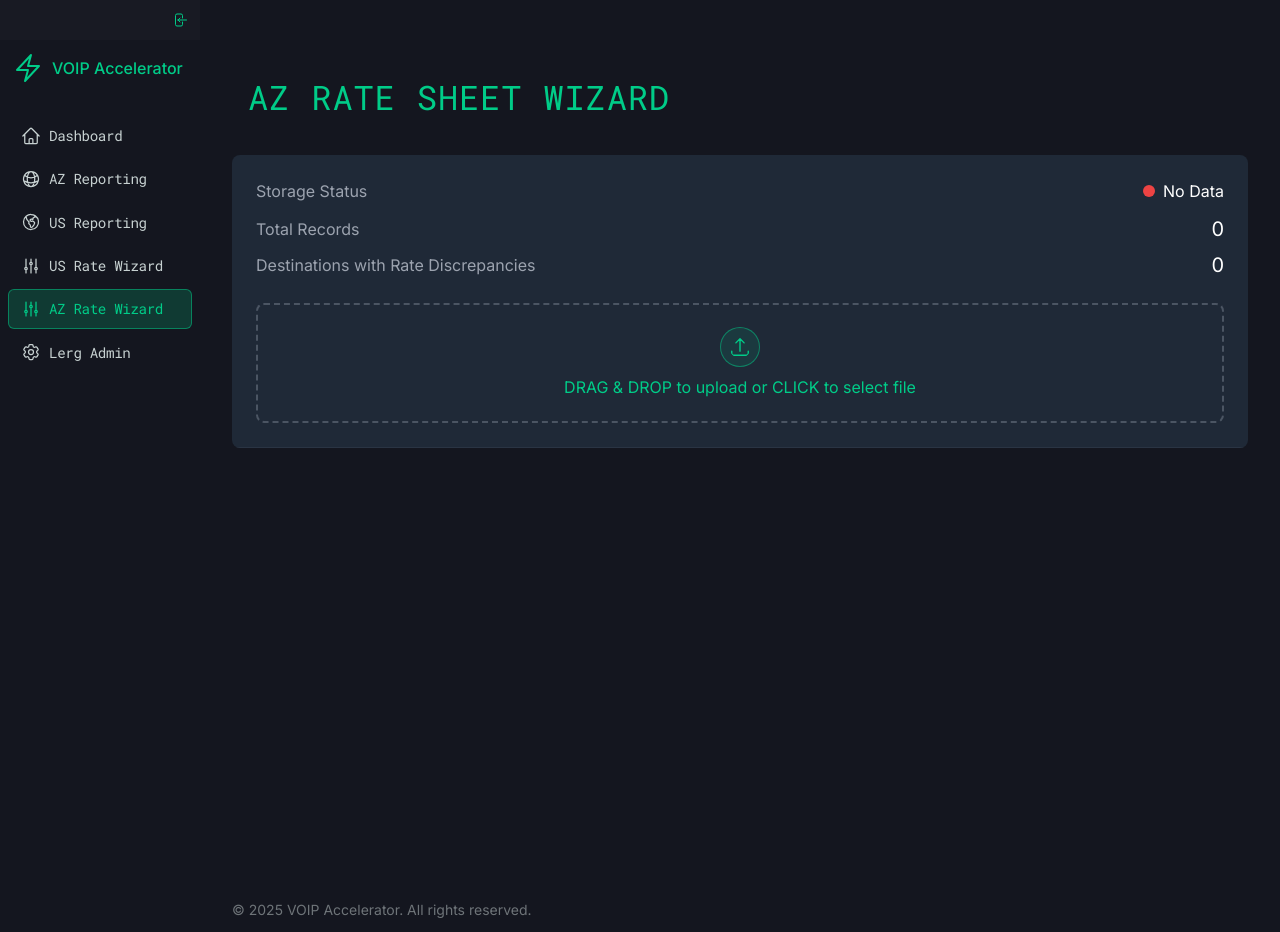
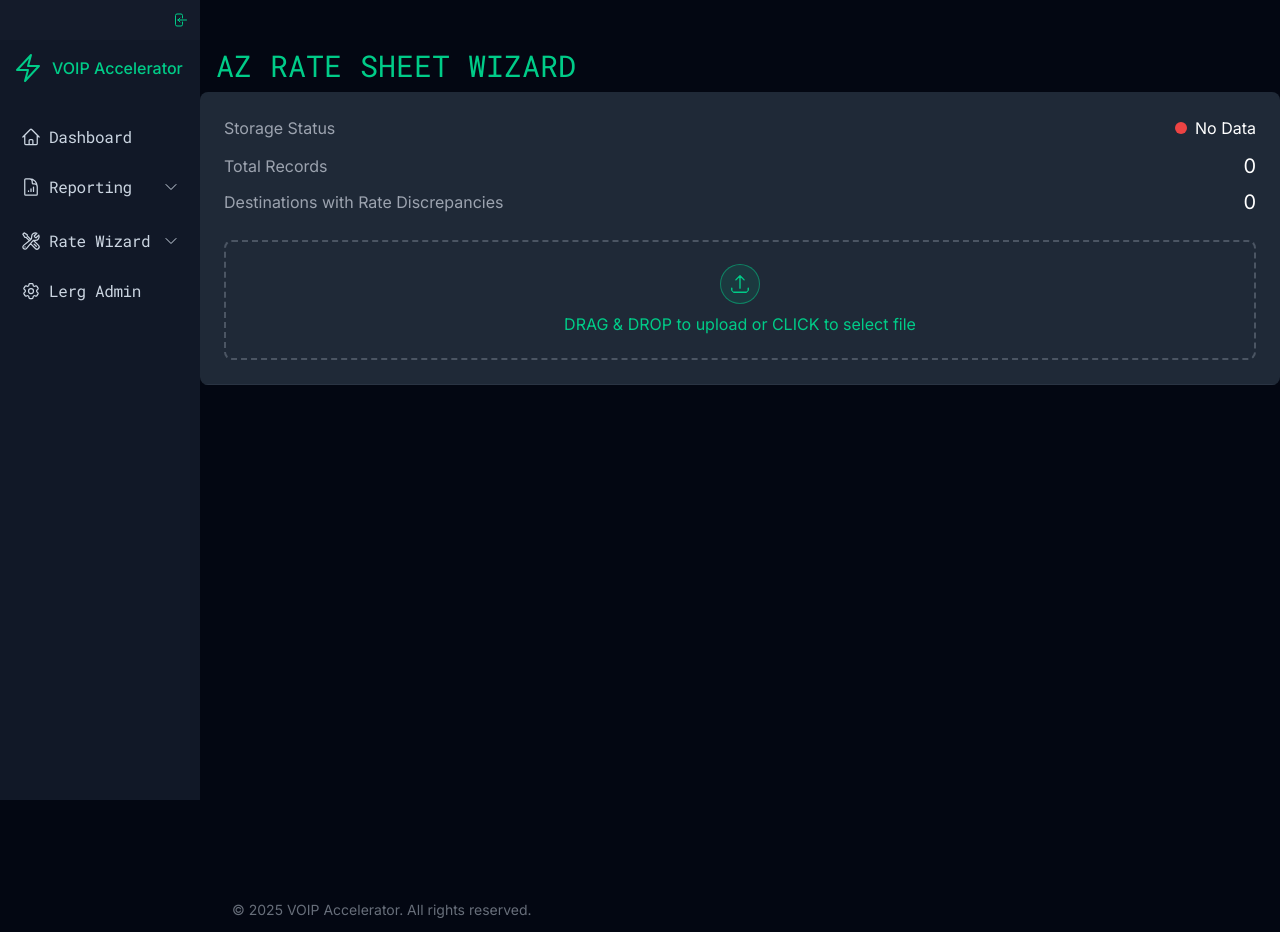
Before and after one commit to kdjordan/voip-accelerator, a Vue app in the folder client/: page /az-rate-sheet in a window 1280 px wide. Both pictures are taken after a click on the button 40 px from the left and 20 px from the top of the page. Built offline with nearby package versions, Linux system fonts and the light colour scheme.

Commit message:
REFACTOR: Update SideNav for expandable sections and improve styling

```diff
--- a/client/src/components/shared/SideNav.vue
+++ b/client/src/components/shared/SideNav.vue
@@ -36,12 +36,14 @@
       </div>
 
       <ul class="flex-grow mt-4 font-secondary tracking-tight">
-        <li v-for="item in items" :key="item.name" class="px-2 my-1 text-sizeSm">
+        <li v-for="(item, index) in items" :key="item.name" class="px-2 my-1 text-sizeSm">
+          <!-- Top-level items -->
+          <div v-if="!item.children">
             <RouterLink
-            :to="item.to"
+              :to="item.to!"
               class="flex items-center py-2 px-3 rounded-md border transition-all overflow-hidden"
               :class="[
-              isOpen ? 'space-x-2' : 'justify-center',
+                isOpen ? 'space-x-2' : 'w-full justify-center',
                 $route.path === item.to
                   ? 'bg-accent/20 border-accent/50'
                   : 'hover:bg-fbHover border-transparent',
@@ -59,6 +61,58 @@
                 >{{ item.name }}</span
               >
             </RouterLink>
+          </div>
+
+          <!-- Expandable sections -->
+          <div v-else>
+            <button
+              @click="toggleSection(index)"
+              class="flex items-center w-full py-2 px-3 rounded-md border transition-all"
+              :class="[
+                isOpen ? 'justify-between' : 'justify-center',
+                !isOpen && item.children?.some((child) => child.to === $route.path)
+                  ? 'bg-accent/20 border-accent/50'
+                  : 'hover:bg-fbHover border-transparent',
+              ]"
+            >
+              <div class="flex items-center" :class="[isOpen ? 'space-x-2' : '']">
+                <component
+                  :is="item.icon"
+                  class="w-5 h-5 flex-shrink-0"
+                  :class="[
+                    !isOpen && item.children?.some((child) => child.to === $route.path)
+                      ? 'text-accent'
+                      : 'text-fbWhite',
+                  ]"
+                />
+                <span v-if="isOpen" class="whitespace-nowrap text-fbWhite">{{ item.name }}</span>
+              </div>
+              <ChevronDownIcon
+                v-if="isOpen"
+                :class="[
+                  'w-4 h-4 text-fbWhite transition-transform',
+                  expandedSections[index] ? 'rotate-180' : '',
+                ]"
+              />
+            </button>
+            <ul v-if="isOpen && expandedSections[index]" class="mt-1 ml-4 pl-2">
+              <li v-for="child in item.children" :key="child.name" class="my-1">
+                <RouterLink
+                  :to="child.to"
+                  class="flex items-center py-1.5 px-3 rounded-md border transition-all"
+                  :class="[
+                    $route.path === child.to
+                      ? 'bg-accent/10 border-accent/30 text-accent'
+                      : 'hover:bg-fbHover/80 border-transparent text-fbWhite',
+                  ]"
+                >
+                  <!-- Optional: Add child icons if needed -->
+                  <!-- <component :is="child.icon" class="w-4 h-4 mr-2 flex-shrink-0" /> -->
+                  <span class="whitespace-nowrap text-xs">{{ child.name }}</span>
+                </RouterLink>
+              </li>
+            </ul>
+          </div>
         </li>
       </ul>
 
@@ -79,11 +133,10 @@
 
 <script setup lang="ts">
 import { RouterLink } from 'vue-router';
-import { ref, onMounted, onBeforeUnmount } from 'vue';
+import { ref, onMounted, onBeforeUnmount, computed } from 'vue';
 import { useSharedStore } from '@/stores/shared-store';
-import { PlanTier } from '@/types/user-types';
 import {
-  ChevronLeftIcon,
+  ChevronDownIcon,
   ArrowLeftEndOnRectangleIcon,
   ArrowRightStartOnRectangleIcon,
   BoltIcon,
@@ -92,35 +145,46 @@ import {
   GlobeAmericasIcon,
   AdjustmentsVerticalIcon,
   HomeIcon,
+  DocumentChartBarIcon,
+  WrenchScrewdriverIcon,
 } from '@heroicons/vue/24/outline';
+
+interface NavItem {
+  name: string;
+  to?: string;
+  icon: any;
+  children?: NavItem[];
+}
 
 const userStore = useSharedStore();
 const isOpen = ref(userStore.getSideNavOpen);
-const dropdownRef = ref<HTMLElement | null>(null);
-const dropdownOpen = ref(false);
+const expandedSections = ref<Record<number, boolean>>({});
 
 function toggleSidebar() {
   isOpen.value = !isOpen.value;
   userStore.setSideNavOpen(isOpen.value);
-}
-
-function toggleDropdown(event: MouseEvent) {
-  event.stopPropagation();
-  dropdownOpen.value = !dropdownOpen.value;
-}
-
-function handleClickOutside(event: MouseEvent) {
-  if (dropdownRef.value && !dropdownRef.value.contains(event.target as Node)) {
-    dropdownOpen.value = false;
+  if (!isOpen.value) {
+    expandedSections.value = {};
   }
 }
 
-const items = ref([
+function toggleSection(index: number) {
+  if (!isOpen.value) {
+    toggleSidebar();
+  }
+  expandedSections.value[index] = !expandedSections.value[index];
+}
+
+const items = ref<NavItem[]>([
   {
     name: 'Dashboard',
     to: '/dashboard',
     icon: HomeIcon,
   },
+  {
+    name: 'Reporting',
+    icon: DocumentChartBarIcon,
+    children: [
       {
         name: 'AZ Reporting',
         to: '/azview',
@@ -131,6 +195,12 @@ const items = ref([
         to: '/usview',
         icon: GlobeAmericasIcon,
       },
+    ],
+  },
+  {
+    name: 'Rate Wizard',
+    icon: WrenchScrewdriverIcon,
+    children: [
       {
         name: 'US Rate Wizard',
         to: '/us-rate-sheet',
@@ -141,35 +211,42 @@ const items = ref([
         to: '/az-rate-sheet',
         icon: AdjustmentsVerticalIcon,
       },
+    ],
+  },
   {
     name: 'Lerg Admin',
     to: '/admin',
     icon: Cog6ToothIcon,
   },
 ]);
-
-onMounted(() => {
-  document.body.addEventListener('click', handleClickOutside);
-});
-
-onBeforeUnmount(() => {
-  document.body.removeEventListener('click', handleClickOutside);
-});
 </script>
 
 <style scoped>
-.router-link-active-style {
+/* Removed unused style */
+/* .router-link-active-style {
   background-color: rgb(var(--muted) / 0.9);
-}
+} */
 
 .sidebar {
   display: flex;
   flex-direction: column;
   height: 100vh;
-  transition: width 0.3s;
+  transition: width 0.3s ease-in-out; /* Smoothed transition */
   overflow-y: auto;
   overflow-x: hidden;
   z-index: 10;
-  border-right: none;
+  border-right: none; /* Ensure no double border */
+  background-color: theme('colors.gray.900'); /* Corrected background color */
+}
+
+/* Style adjustments for better visual hierarchy */
+ul ul {
+  /* Indentation and styling for child items */
+  padding-left: 0.5rem; /* Adjust as needed */
+}
+
+/* Ensure icons and text align nicely */
+.flex.items-center {
+  min-height: 2rem; /* Ensure consistent height for clickable areas */
 }
 </style>
--- a/client/src/pages/AZRateSheetView.vue
+++ b/client/src/pages/AZRateSheetView.vue
@@ -1,7 +1,7 @@
 <template>
-  <div class="min-h-screen text-white p-8 w-full">
-    <h1 class="mb-8">
-      <span class="text-sizeXl tracking-wide text-accent uppercase px-4 py-2 font-secondary"
+  <div class="min-h-screen text-white pt-2 w-full">
+    <h1 class="mb-2">
+      <span class="text-3xl text-accent uppercase rounded-lg px-4 py-2 font-secondary"
         >AZ Rate Sheet Wizard
       </span>
     </h1>
--- a/client/src/pages/AdminView.vue
+++ b/client/src/pages/AdminView.vue
@@ -1,6 +1,6 @@
-<template>
-  <div class="min-h-screen text-white p-8 w-full">
-    <h1 class="text-sizeXl tracking-wide text-accent uppercase mb-8 font-secondary">
+  <template>
+  <div class="min-h-screen text-white pt-2 w-full">
+    <h1 class="text-3xl text-accent uppercase rounded-lg px-4 py-2 font-secondary">
       Admin Dashboard
     </h1>
 
--- a/client/src/pages/AzView.vue
+++ b/client/src/pages/AzView.vue
@@ -1,7 +1,7 @@
 <template>
-  <div class="min-h-screen text-white p-8 w-full">
-    <h1 class="mb-8">
-      <span class="text-sizeXl text-accent uppercase rounded-lg px-4 py-2 font-secondary">
+  <div class="min-h-screen text-white pt-2 w-full">
+    <h1 class="mb-2">
+      <span class="text-3xl text-accent uppercase rounded-lg px-4 py-2 font-secondary">
         AZ Rate Deck Analyzer
       </span>
     </h1>
--- a/client/src/pages/DashBoard.vue
+++ b/client/src/pages/DashBoard.vue
@@ -1,6 +1,6 @@
-<template>
-  <div class="min-h-screen text-white p-8 w-full">
-    <h1 class="text-sizeXl tracking-wide text-accent uppercase mb-8 font-secondary">Dashboard</h1>
+  <template>
+  <div class="min-h-screen text-white pt-2 w-full">
+    <h1 class="text-3xl text-accent uppercase rounded-lg px-4 py-2 font-secondary">Dashboard</h1>
 
     <!-- Dashboard Content -->
     <div class="flex flex-col gap-6 mb-8">
--- a/client/src/pages/USRateSheetView.vue
+++ b/client/src/pages/USRateSheetView.vue
@@ -1,7 +1,7 @@
 <template>
-  <div class="min-h-screen text-white p-8 w-full">
-    <h1 class="mb-8">
-      <span class="text-sizeXl tracking-wide text-accent uppercase px-4 py-2 font-secondary"
+  <div class="min-h-screen text-white pt-2 w-full">
+    <h1 class="mb-2">
+      <span class="text-3xl text-accent uppercase rounded-lg px-4 py-2 font-secondary"
         >US Rate Sheet Wizard
       </span>
     </h1>
--- a/client/src/pages/UsView.vue
+++ b/client/src/pages/UsView.vue
@@ -1,7 +1,7 @@
 <template>
-  <div class="min-h-screen text-white p-8 w-full">
-    <h1 class="mb-8">
-      <span class="text-sizeXl text-accent uppercase rounded-lg px-4 py-2 font-secondary">
+  <div class="min-h-screen text-white pt-2 w-full">
+    <h1 class="mb-2">
+      <span class="text-3xl text-accent uppercase rounded-lg px-4 py-2 font-secondary">
         US Rate Deck Analyzer
       </span>
     </h1>
--- a/client/tailwind.config.js
+++ b/client/tailwind.config.js
@@ -1,4 +1,6 @@
 /** @type {import('tailwindcss').Config} */
+import colors from 'tailwindcss/colors';
+
 export default {
   content: [
     './pages/**/*.{ts,tsx,vue}',
@@ -15,22 +17,10 @@ export default {
     },
     extend: {
       colors: {
-        fbBlack: 'hsl(230, 20%, 10%)',
-        fbWhite: 'hsl(180, 10%, 80%)',
-        fbHover: 'hsl(230, 15%, 20%)',
+        fbBlack: colors.gray['950'],
+        fbWhite: colors.slate['300'],
+        fbHover: colors.slate['800'],
         accent: 'hsl(160, 100%, 40%)',
-        destructive: 'hsl(350, 100%, 50%)',
-      },
-      fontSize: {
-        sizeSm: 'clamp(0.8rem, 0.17vi + 0.76rem, 0.89rem)',
-        sizeBase: 'clamp(1rem, 0.34vi + 0.91rem, 1.19rem)',
-        sizeLg: 'clamp(1.25rem, 0.61vi + 1.1rem, 1.58rem)',
-        sizeXl: 'clamp(1.56rem, 1vi + 1.31rem, 2.11rem)',
-        size2xl: 'clamp(1.95rem, 1.56vi + 1.56rem, 2.81rem)',
-        size3xl: 'clamp(2.44rem, 2.38vi + 1.85rem, 3.75rem)',
-        size4xl: 'clamp(3.05rem, 3.54vi + 2.17rem, 5rem)',
-        size5xl: 'clamp(3.81rem, 5.18vi + 2.52rem, 6.66rem)',
-        size6xl: 'clamp(4.77rem, 7.48vi + 2.9rem, 8.88rem)',
       },
       keyframes: {
         'upload-pulse': {
@@ -66,8 +56,6 @@ export default {
         'upload-pulse': 'upload-pulse 2s cubic-bezier(0.4, 0, 0.6, 1) infinite',
         'status-pulse-success': 'status-pulse-success 2s cubic-bezier(0.4, 0, 0.6, 1) infinite',
         'status-pulse-error': 'status-pulse-error 2s cubic-bezier(0.4, 0, 0.6, 1) infinite',
-
-
       },
     },
   },
```
Also changed, not shown: 2 other files (tests, documents, lock files or other folders). Lines whose indentation alone changed are shown as unchanged.
